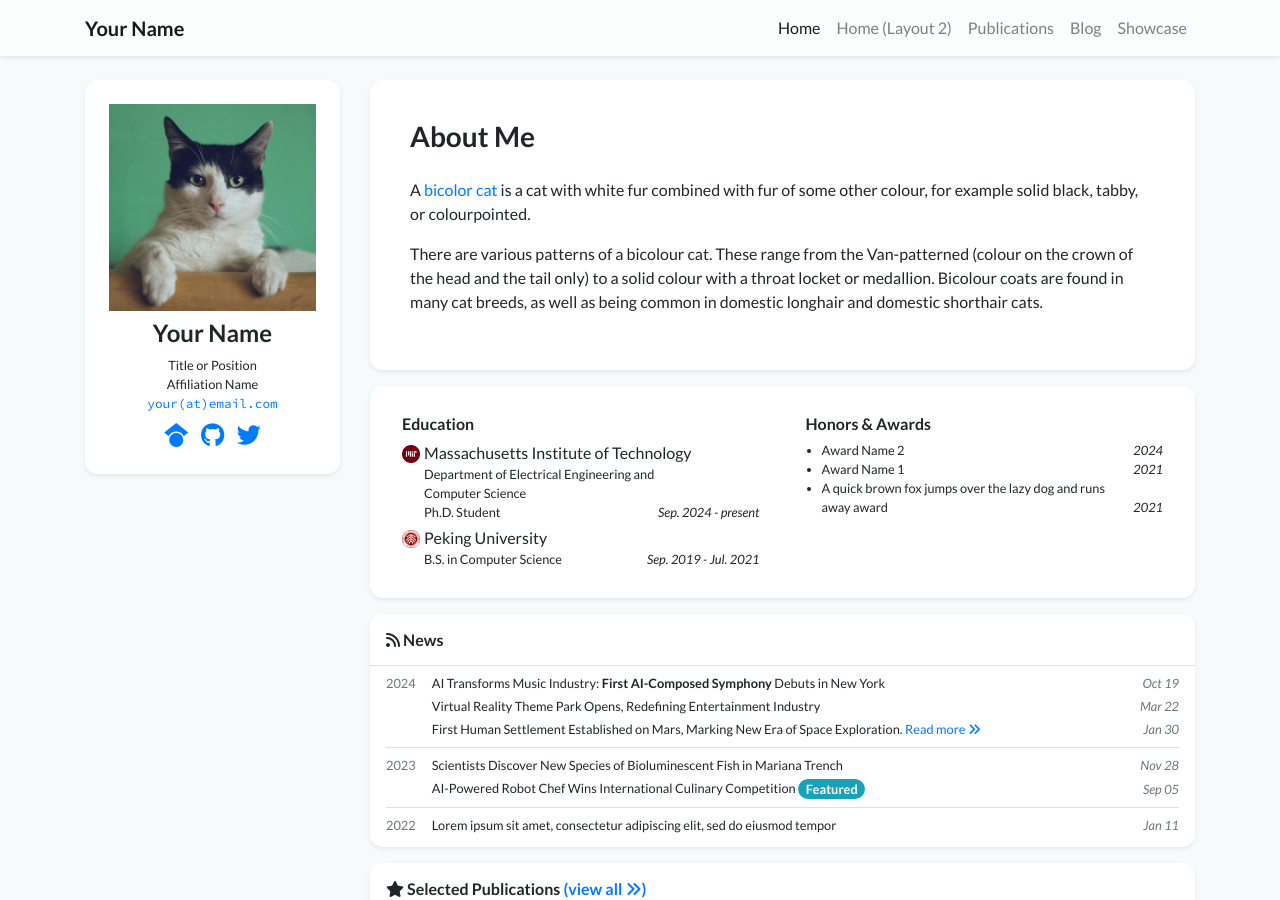
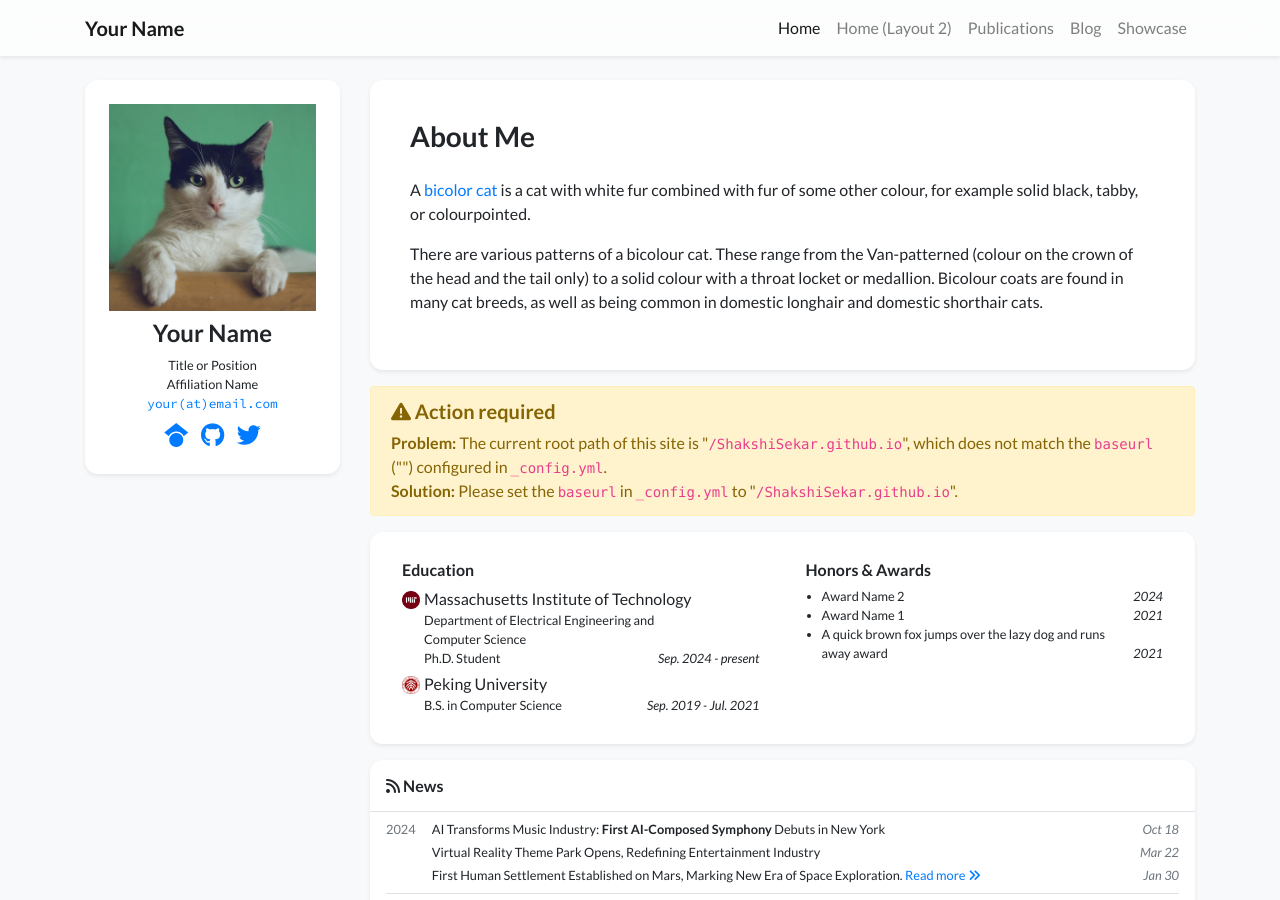
Before and after one commit to ShakshiSekar/ShakshiSekar.github.io, a Jekyll site: the page built from index.html, in a window 1280 px wide and 900 px high. Built offline with Jekyll 4.4.1, drawn with Linux system fonts in a browser that asks for light colours; nearby versions of some CDN libraries; a style sheet for code colours, icons or effects is not loaded; part of the change alters nothing that is shown.

Commit message:
_config.yml

```diff
--- a/_config.yml
+++ b/_config.yml
@@ -13,7 +13,7 @@
 # you will see them accessed via {{ site.title }}, {{ site.email }}, and so on.
 # You can create any custom variable you would like, and they will be accessible
 # in the templates via {{ site.myvariable }}.
-baseurl: "/academic-homepage" # the subpath of your site, e.g. /blog
+baseurl: "" # the subpath of your site, e.g. /blog
 
 # Build settings
 markdown: kramdown
@@ -32,7 +32,7 @@ plugins:
 #   - vendor/gems/
 #   - vendor/ruby/
 
-# timezone: Asia/Shanghai
+timezone: America/New_York
 
 collections:
   - publications
```
